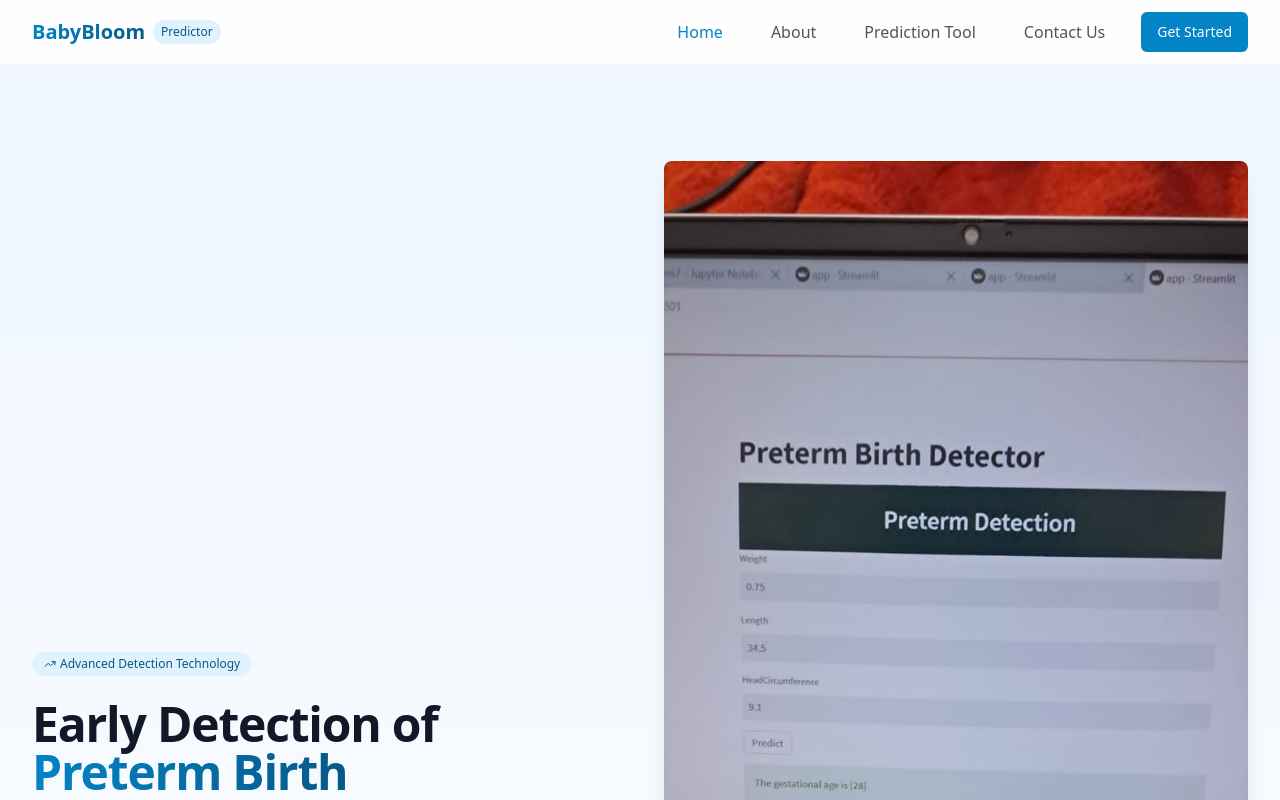
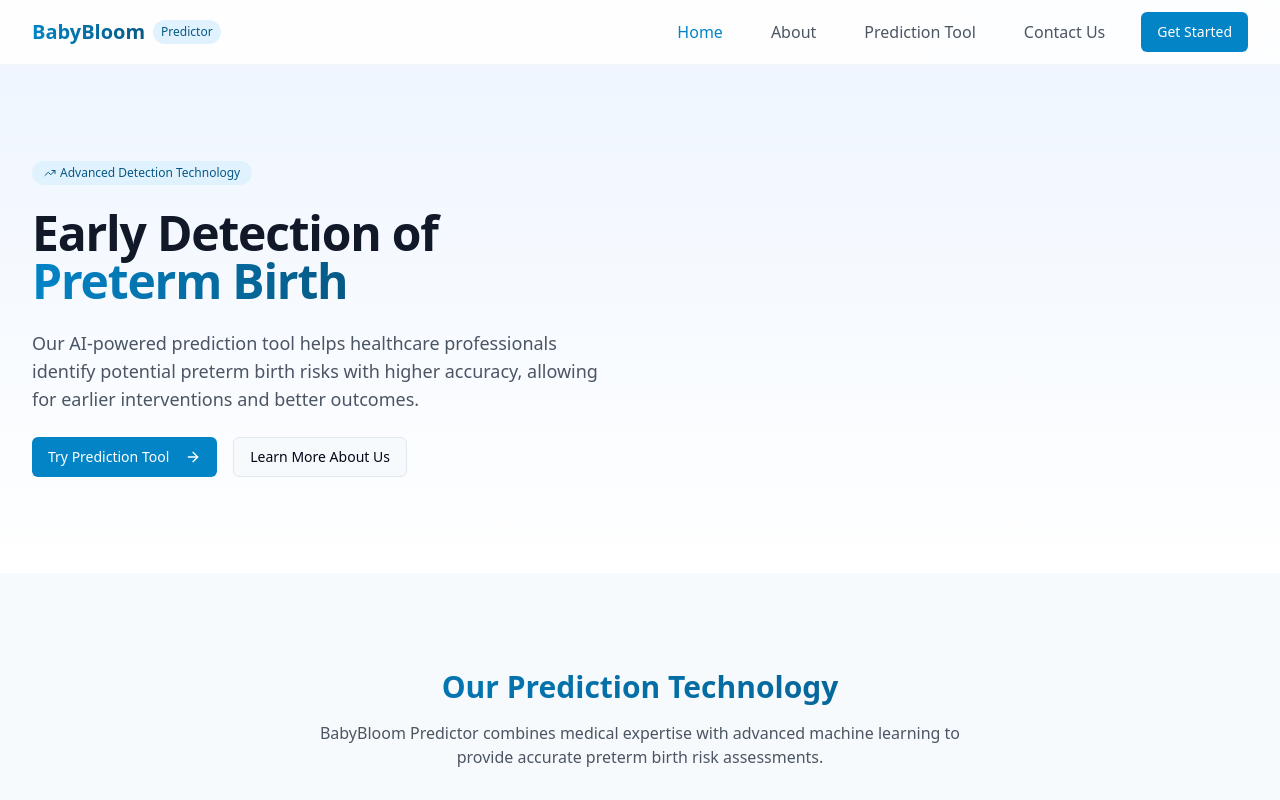
Before and after one commit to Sanjay19200/baby-bloom-predictor-website, a React (Vite) app: page / in a window 1280 px wide. Shown: the top 800 px of the page. Built offline with nearby package versions, Linux system fonts and the light colour scheme.

Commit message:
Remove unnecessary image
Remove the image from the index page.

```diff
--- a/src/pages/Index.tsx
+++ b/src/pages/Index.tsx
@@ -1,4 +1,3 @@
-
 import React from 'react';
 import { Link } from 'react-router-dom';
 import { ArrowRight, TrendingUp, Users, ChartBar, Activity, Heart } from 'lucide-react';
@@ -39,11 +38,6 @@ const Index = () => {
             <div className="lg:flex justify-end">
               <div className="relative">
                 <div className="absolute -z-10 rounded-full w-72 h-72 bg-gradient-radial from-medical-100 to-transparent blur-3xl opacity-70 bottom-0 right-0"></div>
-                <img
-                  src="/public/lovable-uploads/6b42cf36-7c32-45de-9074-765509501f74.png"
-                  alt="Baby in neonatal care"
-                  className="rounded-lg shadow-xl max-w-full object-cover animate-fade-in"
-                />
               </div>
             </div>
           </div>
```
